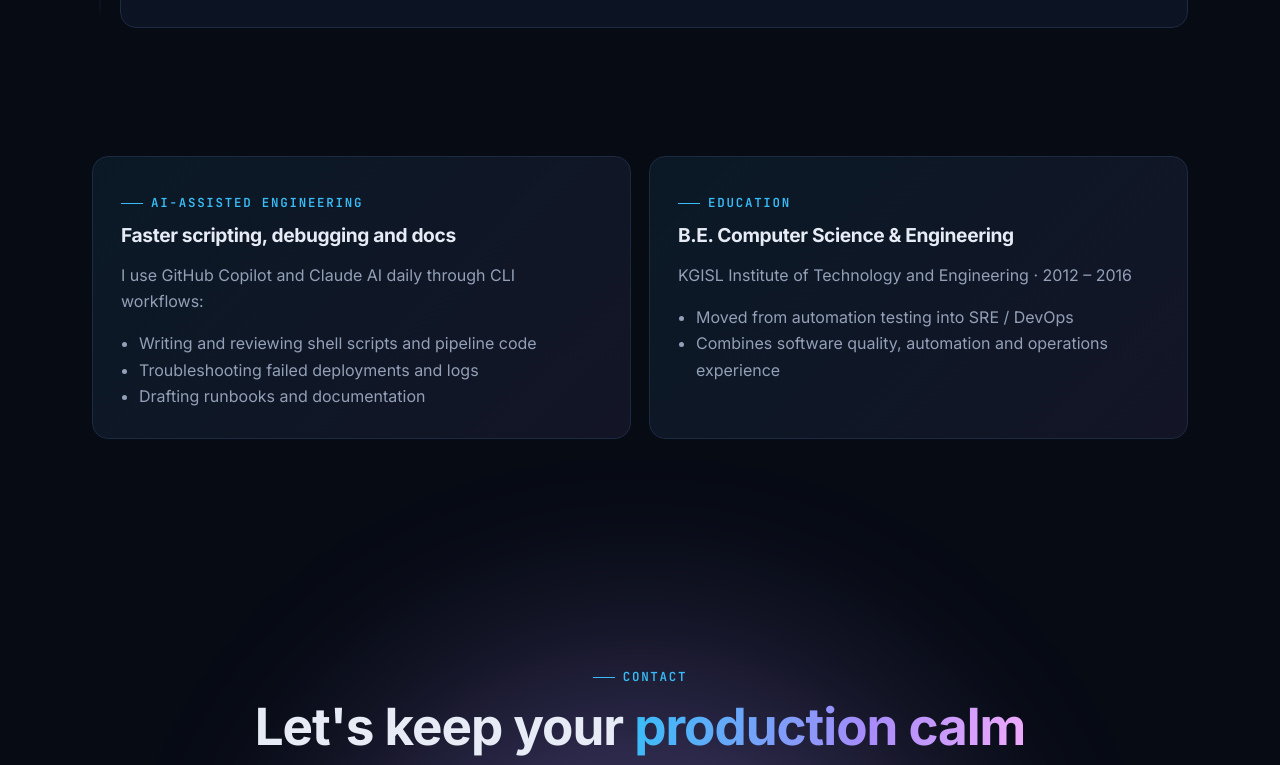
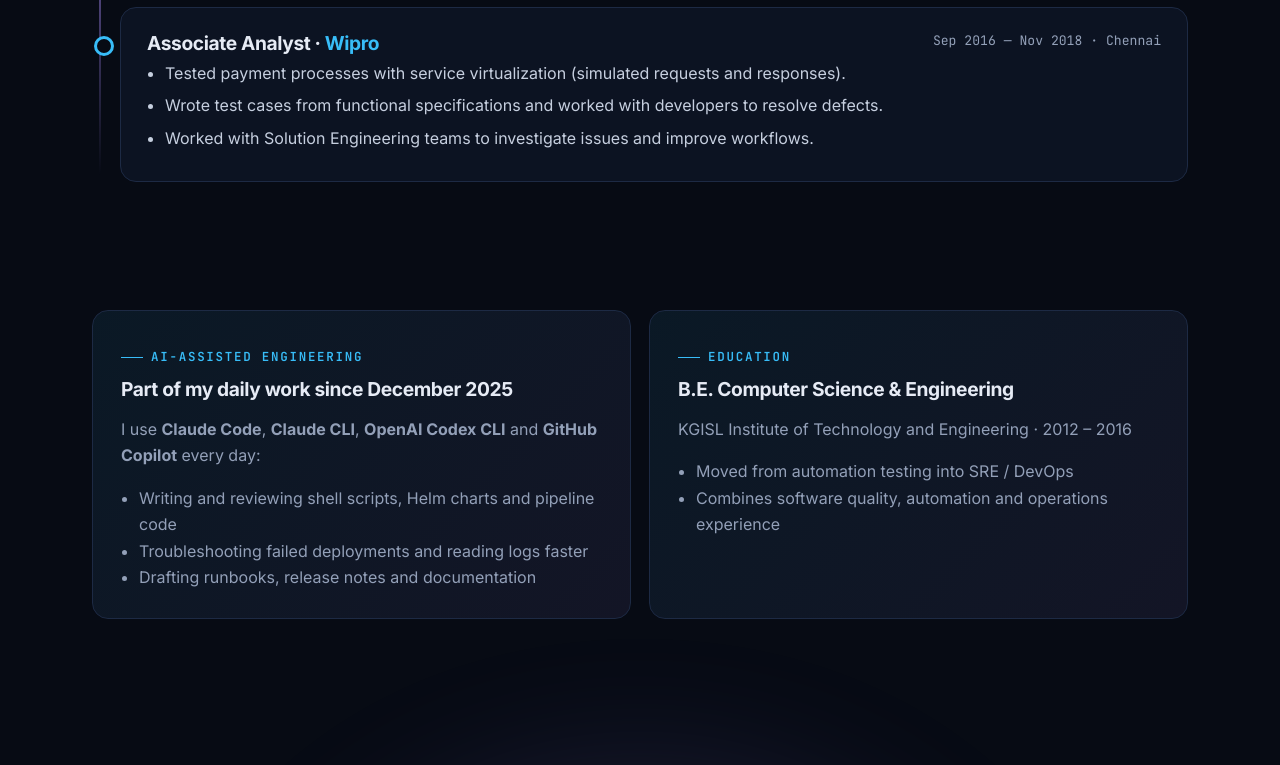
Before and after one commit to RajkumarSethuramalingam/RajkumarSethuramalingam.github.io, a plain HTML site: page index.html in a window 1280 px wide. Shown: the part 4219-4984 px from the top of the page. Drawn offline with Linux system fonts and the light colour scheme.

Commit message:
Add AI tools in daily use since Dec 2025
Co-Authored-By: Claude Opus 5.5 <noreply@anthropic.com>

```diff
--- a/index.html
+++ b/index.html
@@ -118,6 +118,7 @@
     .chip { font-size: .88rem; padding: .35em .8em; border-radius: 999px; border: 1px solid var(--line); background: #0e1730; transition: border-color .2s, color .2s, transform .2s; }
     .chip:hover { border-color: var(--accent); color: var(--accent); transform: translateY(-2px); }
     .chip.hot { border-color: rgba(56,189,248,.45); color: #bae6fd; }
+    .ai-sk { grid-column: 1 / -1; background: linear-gradient(135deg, rgba(56,189,248,.08), rgba(167,139,250,.1)); }
     @media (max-width: 760px) { .skills { grid-template-columns: 1fr; } }
 
     /* pipeline (career as a CI/CD pipeline) */
@@ -263,6 +264,7 @@
           <div class="sk rv" style="--d:1"><h3>Certificates &amp; security</h3><div class="chips"><span class="chip hot">Venafi</span><span class="chip">Cert-Manager</span><span class="chip">Certificate lifecycle</span></div></div>
           <div class="sk rv"><h3>Programming &amp; testing</h3><div class="chips"><span class="chip">Java</span><span class="chip">Selenium</span><span class="chip">JUnit</span><span class="chip">Cucumber</span><span class="chip">JMeter</span><span class="chip">WireMock</span><span class="chip">REST / SOAP APIs</span></div></div>
           <div class="sk rv" style="--d:1"><h3>Platforms &amp; tools</h3><div class="chips"><span class="chip">Linux</span><span class="chip">Windows</span><span class="chip">Apache</span><span class="chip">JIRA</span><span class="chip">Confluence</span><span class="chip">ServiceNow</span></div></div>
+          <div class="sk rv ai-sk"><h3>AI-assisted engineering · daily since Dec 2025</h3><div class="chips"><span class="chip hot">Claude Code</span><span class="chip hot">Claude CLI</span><span class="chip hot">OpenAI Codex CLI</span><span class="chip hot">GitHub Copilot</span></div></div>
         </div>
       </div>
     </section>
@@ -293,6 +295,7 @@
               <li><b>Certificates</b> — Venafi and Cert-Manager operations to avoid expiry-related outages.</li>
               <li><b>Incidents &amp; observability</b> — debug production issues with Prometheus, Grafana, Kibana and Elasticsearch; restore service with dev, DevOps and support teams.</li>
               <li><b>Process</b> — Git branching and merging for controlled releases; JIRA and Confluence; release and change management.</li>
+              <li><b>AI-assisted engineering</b> — Claude Code, Claude CLI, OpenAI Codex CLI and GitHub Copilot daily since December 2025.</li>
             </ul>
           </article>
           <article class="job rv">
@@ -321,12 +324,12 @@
       <div class="wrap two">
         <div class="panel rv">
           <span class="kicker">AI-assisted engineering</span>
-          <h3>Faster scripting, debugging and docs</h3>
-          <p>I use GitHub Copilot and Claude AI daily through CLI workflows:</p>
+          <h3>Part of my daily work since December 2025</h3>
+          <p>I use <b>Claude Code</b>, <b>Claude CLI</b>, <b>OpenAI Codex CLI</b> and <b>GitHub Copilot</b> every day:</p>
           <ul>
-            <li>Writing and reviewing shell scripts and pipeline code</li>
-            <li>Troubleshooting failed deployments and logs</li>
-            <li>Drafting runbooks and documentation</li>
+            <li>Writing and reviewing shell scripts, Helm charts and pipeline code</li>
+            <li>Troubleshooting failed deployments and reading logs faster</li>
+            <li>Drafting runbooks, release notes and documentation</li>
           </ul>
         </div>
         <div class="panel rv" style="--d:1">
```
